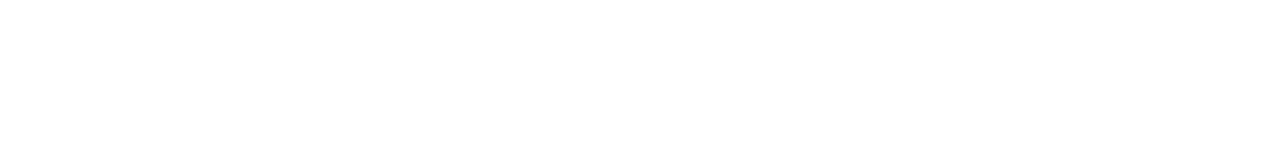
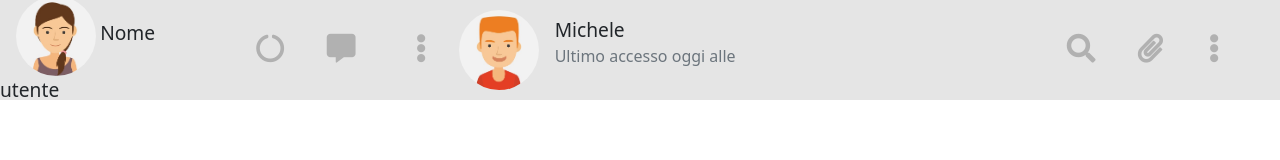
Before and after one commit to pater97/vue-boolzapp, a plain HTML site: page millestone 1/index.html in a window 1280 px wide. Drawn offline with nearby package versions, Linux system fonts and the light colour scheme.

Commit message:
header completo

```diff
--- a/millestone 1/assets/css/style.css
+++ b/millestone 1/assets/css/style.css
@@ -0,0 +1,33 @@
+/*reset */
+*{
+    box-sizing: border-box;
+    margin: 0;
+    padding: 0;
+}
+/* generali */
+#app{
+    height: 100vh;
+    width: 100%;
+}
+/* header */
+header{
+    background-color: #E5E5E5;
+    height: 100px;
+}
+header img{
+    width: 80px;
+    border-radius: 50%;
+   margin-left: 1rem;
+}
+header span{
+    font-size: 1.2rem;
+    font-weight:500;
+}
+header .fas{
+    color: #B1B1B1;
+    font-size: 1.8rem;
+}
+/* main */
+main{
+    height: calc(100% - 100px);
+}
--- a/millestone 1/index.html
+++ b/millestone 1/index.html
@@ -11,7 +11,37 @@
 </head>
 <body>
     <div id="app">
+        <header class="d-flex">
+            <section class="col-4 d-flex align-items-center">
+                <div class="col-6">
+                    <img src="./assets/img/avatar_io.jpg" alt="avatar donna mora">
+                    <span>Nome utente</span>
+                </div>
+                <div class="col-2 text-end"><i class="fas fa-circle-notch"></i></div>
+                <div class="col-2 text-end"><i class="fas fa-comment-alt"></i></div>
+                <div class="col-2 text-end"><i class="fas fa-ellipsis-v"></i></div>
+            </section>
+            <section class="col-8 d-flex align-items-center">
+                <div class="col-9 p-3 d-flex align align-items-center">
+                    <img src="./assets/img/avatar_1.jpg" alt="avatar maschio arancione">
+                    <div class="d-flex flex-column p-3">
+                        <span>Michele</span>
+                        <p class="text-muted">Ultimo accesso oggi alle</p>
+                    </div>
+                </div>
+                <div class="col-1"><i class="fas fa-search"></i></div>
+                <div class="col-1"><i class="fas fa-paperclip"></i></div>
+                <div class="col-1"><i class="fas fa-ellipsis-v"></i></div>
+            </section>
+        </header>
+        <main class="d-flex ">
+            <section class="col-4">
 
+            </section>
+            <section class="col-8">
+
+            </section>
+        </main>
     </div>
     <script src="https://cdn.jsdelivr.net/npm/vue@2/dist/vue.js"></script>
     <script src="./assets/javascript/main.js"></script>
```
